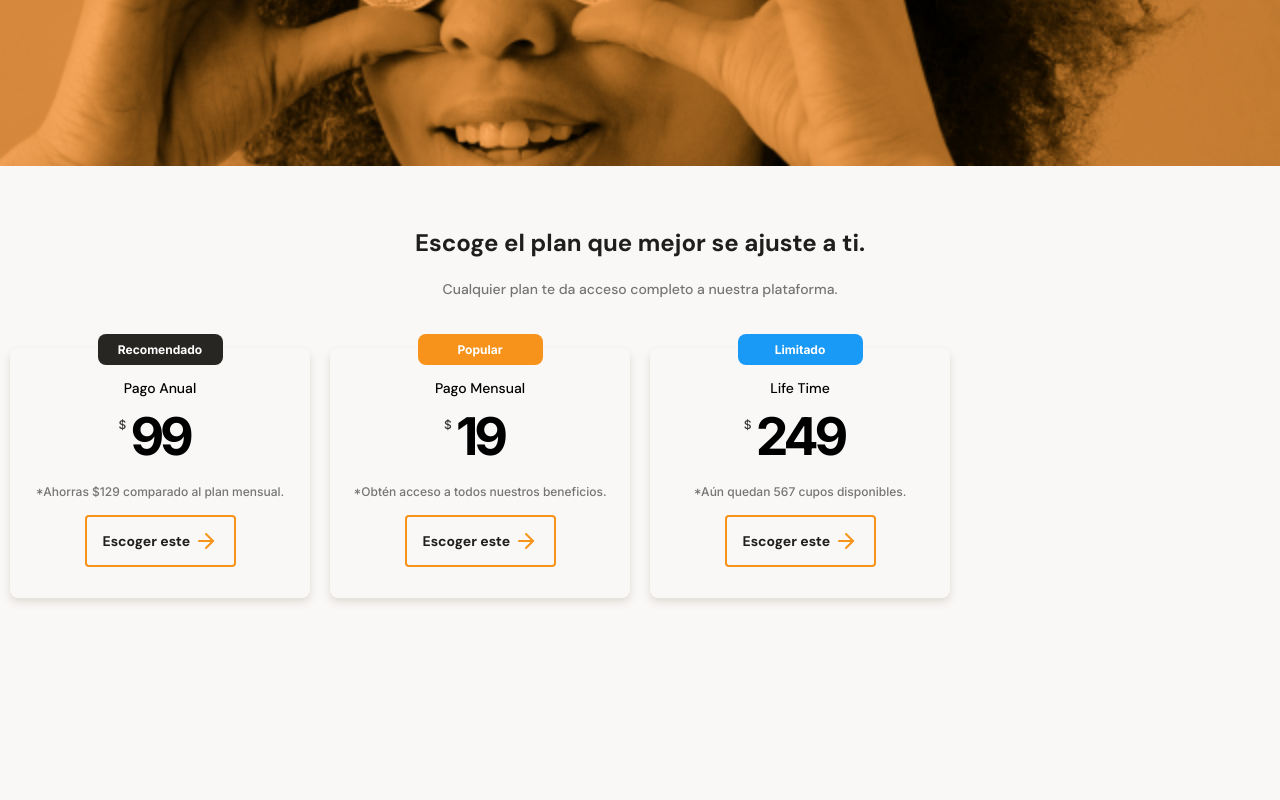
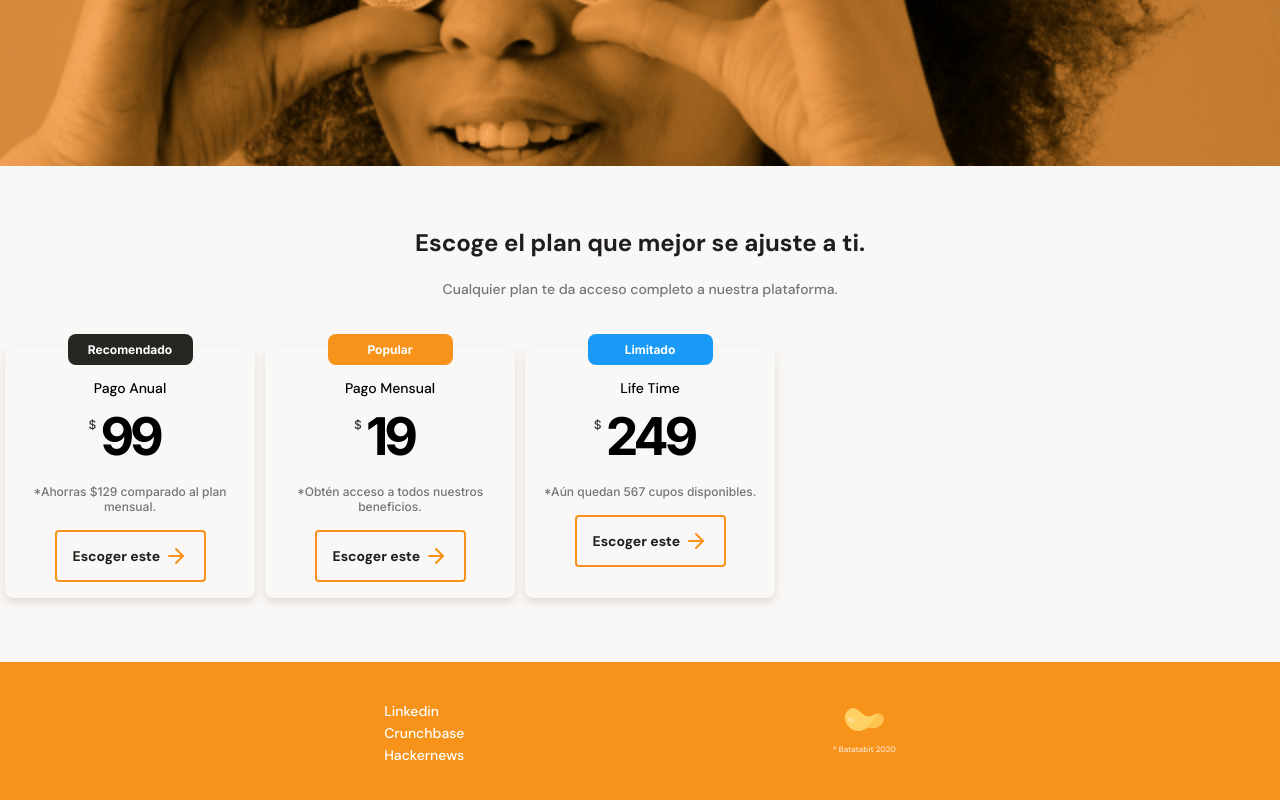
Before and after one commit to seudosan/Bata-Bit, a plain HTML site: page index.html in a window 1280 px wide. Shown: the part 2485-3285 px from the top of the page. Before the commit the page ends 3147 px from the top, so only its background shows below. Drawn offline with Linux system fonts and the light colour scheme.

Commit message:
Some styles changed in CARDS of the PLANS-SECTION. Footer section added and complete

```diff
--- a/index.html
+++ b/index.html
@@ -137,8 +137,18 @@
             </section>
         </section>
     </main>
-    <footer>
-
+    <footer class="footer">
+        <section class="footer-left">
+            <ul class="footer-left__list">
+                <li class="footer-left__item"><a class="footer-left__a" href="#">Linkedin</a></li>
+                <li class="footer-left__item"><a class="footer-left__a" href="#">Crunchbase</a></li>
+                <li class="footer-left__item"><a class="footer-left__a" href="#">Hackernews</a></li>
+            </ul>
+        </section>
+        <section class="footer-right">
+            <img class="footer-right__icon" src="./assets/icons/batabit-icon.svg" alt="">
+            <p class="footer-right__copyright">® Batatabit 2020</p>
+        </section>
     </footer>
 </body>
 </html>
--- a/styles/styles.css
+++ b/styles/styles.css
@@ -446,15 +446,15 @@ body {
 
 .plan-card {
     width: 70%;
-    min-width: 200px;
-    max-width: 300px;
+    min-width: 190px;
+    max-width: 250px;
     min-height: 250px;
     scroll-snap-align: center;
     position: relative;
     display: flex;
     flex-direction: column;
     align-items: center;
-    margin: 0 10px 48px 10px;
+    margin: 0 5px 48px 5px;
     background-color: var(--off-white);
     box-shadow: 0px 4px 8px rgba(89, 73, 30, 0.16);
     border-radius: 8px;
@@ -544,3 +544,45 @@ body {
     background-position: center;
     background-image: url('../assets/icons/arrow-right.svg');
 }
+.footer {
+    width: 100%;
+    background-color: var(--bitcoin-orange);
+    display: flex;
+    flex-direction: row;
+    justify-content: space-evenly;
+    box-sizing: border-box;
+    padding: 36px 16px;
+}
+.footer-left__list {
+    padding: 0;
+    margin: 0;
+    list-style: none;
+}
+.footer-left__item {
+    text-align: start;
+    margin: 4px 0;
+}
+.footer-left__a {
+    text-decoration: none;
+    color: var(--just-white);
+    font-weight: 500;
+    font-size: 1.4rem;
+    line-height: 1.8rem;
+}
+.footer-right {
+    display: flex;
+    flex-direction: column;
+    justify-content: center;
+}
+.footer-right__icon {
+    width: 41px;
+    height: 24px;
+    margin: 0 auto 8px auto;
+}
+.footer-right__copyright {
+    margin: 0;
+    font-weight: 500;
+    font-size: .8rem;
+    line-height: 1.8rem;
+    color: var(--soft-orange);
+}
```
